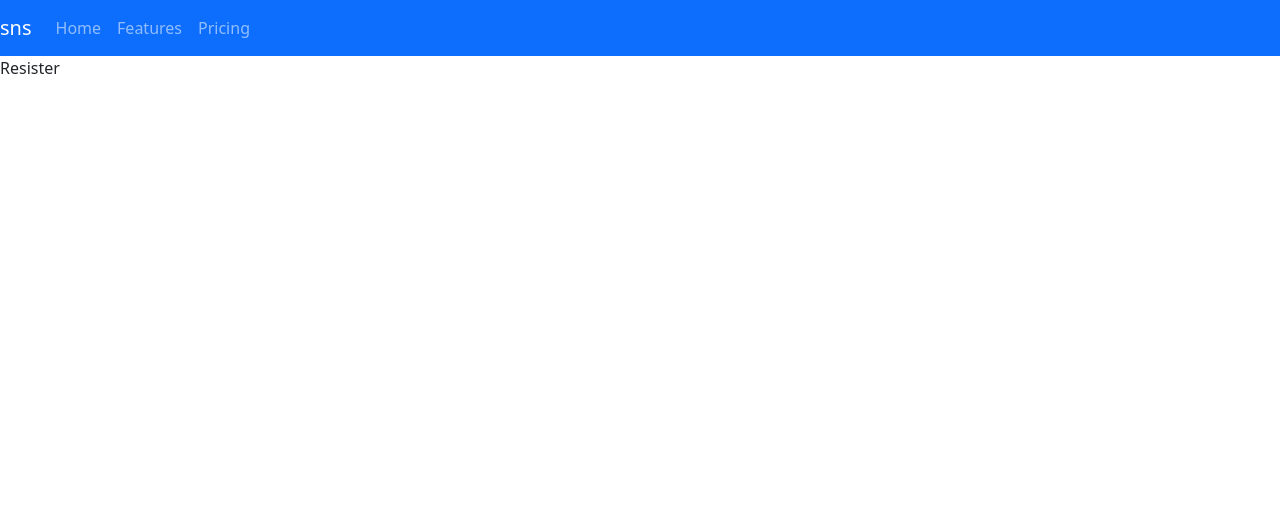
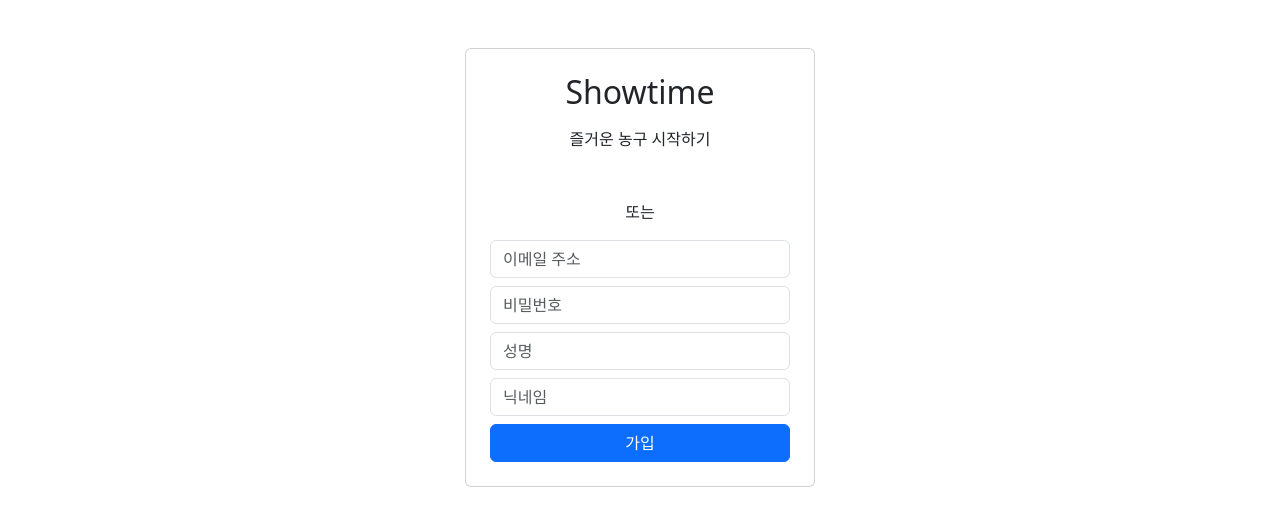
Before and after one commit to jjuni1115/showtime-front, a React (Vite) app: page /signup in a window 1280 px wide. Shown: the top 526 px of the page. Built offline with nearby package versions, Linux system fonts and the light colour scheme.

Commit message:
feat: 로그인 기능 추가  - 회원가입 화면 진행 중  - oauth 연동 진행 중

```diff
--- a/src/components/Header.jsx
+++ b/src/components/Header.jsx
@@ -5,11 +5,11 @@ const Header = () =>{
         <>
             <Navbar bg="primary" data-bs-theme="dark" className="w-100">
 
-                  <Navbar.Brand href="/home">sns</Navbar.Brand>
+                  <Navbar.Brand href="/home">showtime</Navbar.Brand>
                   <Nav className="me-auto">
                     <Nav.Link href="/">Home</Nav.Link>
-                    <Nav.Link href="/signup">Features</Nav.Link>
-                    <Nav.Link href="#pricing">Pricing</Nav.Link>
+                    <Nav.Link href="/signup">Feature</Nav.Link>
+                    <Nav.Link href="#pricing">프로필</Nav.Link>
                   </Nav>
 
               </Navbar>
--- a/src/routes/pages/Home.jsx
+++ b/src/routes/pages/Home.jsx
@@ -1,4 +1,22 @@
+import {useSearchParams} from "react-router-dom";
+import {useEffect} from "react";
+
 const Home = () =>{
+
+    const [searchParams] = useSearchParams();
+
+    useEffect(() => {
+
+        const token = searchParams.get("token");
+
+        if(token){
+            sessionStorage.setItem("token",token);
+            console.log(token);
+        }
+
+
+    }, []);
+
     return(
 <>
     <p>Hello</p>
--- a/src/routes/pages/Register.jsx
+++ b/src/routes/pages/Register.jsx
@@ -1,8 +1,48 @@
+import {useParams, useSearchParams} from "react-router-dom";
+import {Button, Card, Container, Form} from "react-bootstrap";
+import useInput from "../../hook/useInput.jsx";
+
 const Register = () =>{
-    return(
-<>
-    <p>Resister</p>
-</>
+
+    const [searchParam, setSearchParam] = useSearchParams();
+
+    const userEmail = useInput(searchParam.get("email"));
+    const userName = useInput(searchParam.get("name"));
+
+    console.log(searchParam.get("email"))
+
+    return (
+        <Container className="d-flex flex-column align-items-center vh-100">
+            <Card className="p-4  mt-5" style={{ width: "350px" }}>
+                <h2 className="text-center mb-3" >
+                    Showtime
+                </h2>
+                <p className="text-center">즐거운 농구 시작하기</p>
+
+                <hr className="text-light" />
+                <p className="text-center">또는</p>
+
+                <Form>
+                    <Form.Group className="mb-2">
+                        <Form.Control type="email" placeholder="이메일 주소" value={userEmail.value} onChange={userEmail.handelInputValue} disabled={!!userEmail.value} />
+                    </Form.Group>
+                    <Form.Group className="mb-2">
+                        <Form.Control type="password" placeholder="비밀번호" />
+                    </Form.Group>
+                    <Form.Group className="mb-2">
+                        <Form.Control type="text" placeholder="성명" value={userName.value} onChange={userName.handelInputValue} disabled={!!userName.value}/>
+                    </Form.Group>
+                    <Form.Group className="mb-2">
+                        <Form.Control type="text" placeholder="닉네임" />
+                    </Form.Group>
+                    <Button variant="primary" className="w-100">
+                        가입
+                    </Button>
+                </Form>
+            </Card>
+
+            <p className="mt-3 text-white">앱을 다운로드하세요.</p>
+        </Container>
     );
 }
 
```
Also changed, not shown: src/routes/index.jsx (+9 -10 lines).
